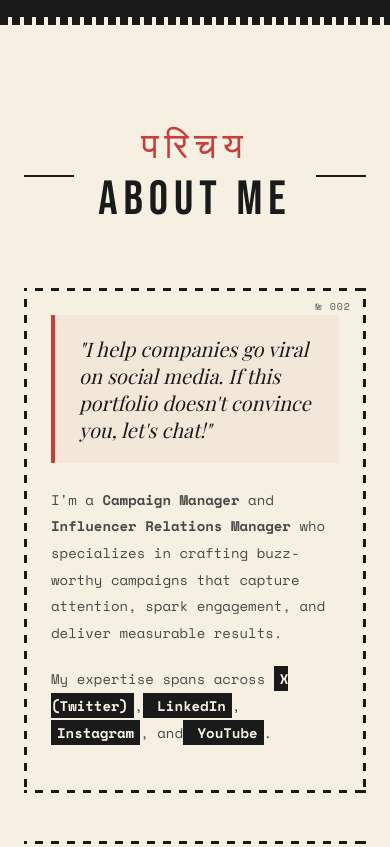
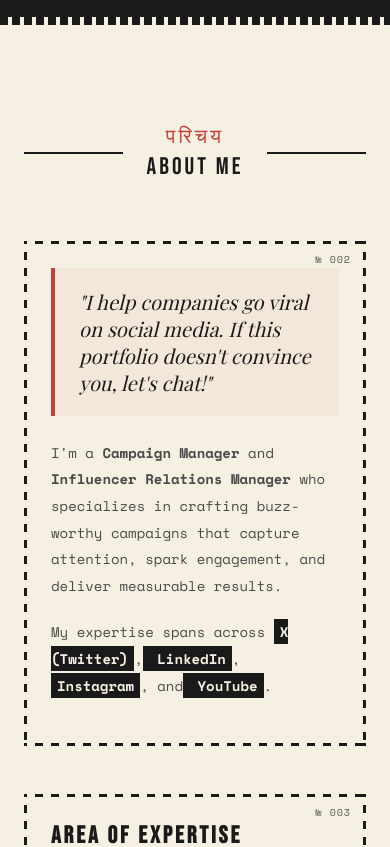
Before and after one commit to vrsn001/lakshay-portfolio, a React (Vite) app: page / in a window 390 px wide. Shown: the part 1540-2387 px from the top of the page. Built offline with nearby package versions, Linux system fonts and the light colour scheme; a web font is replaced by a local one.

Commit message:
Fix mobile text wrapping: prevent SplitText from breaking mid-word

```diff
--- a/src/index.css
+++ b/src/index.css
@@ -841,6 +841,14 @@ body {
   color: var(--text-primary);
   letter-spacing: 6px;
   text-align: center;
+  /* Prevent SplitText from breaking mid-word */
+  white-space: nowrap;
+}
+
+/* SplitText wrapper - prevent line breaks */
+.title-text .split-text {
+  white-space: nowrap;
+  display: inline-block;
 }
 
 .title-hindi {
@@ -1723,6 +1731,16 @@ body {
   .logo-loop-container {
     margin-bottom: 12px;
   }
+
+  /* Section header mobile fix - smaller font to prevent overflow */
+  .title-text {
+    font-size: 24px;
+    letter-spacing: 3px;
+  }
+
+  .title-hindi {
+    font-size: 20px;
+  }
 }
 
 @media (max-width: 900px) {
```
